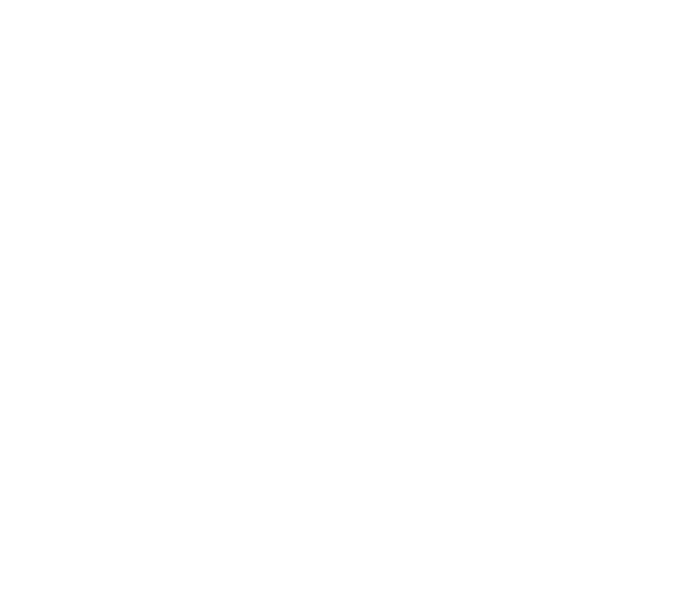
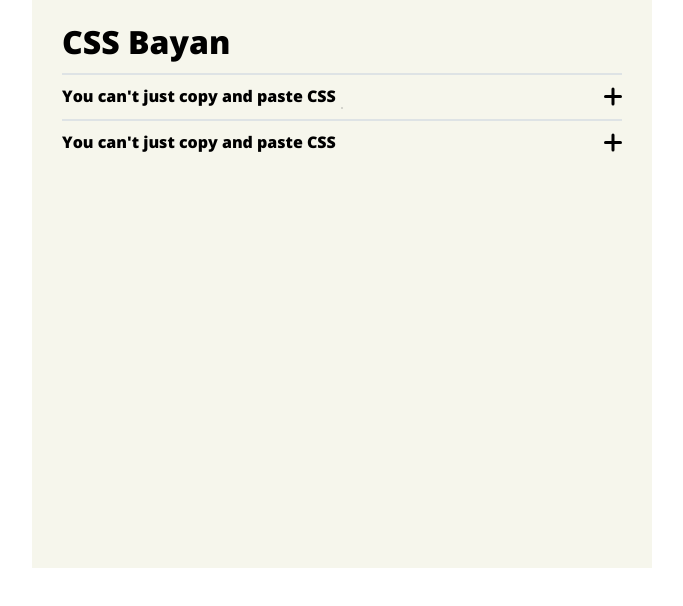
Before and after one commit to iskonplus/cssBayan, a plain HTML site: page cssBayan/index.html in a window 1280 px wide. Shown: the whole page, without its empty margins (298-981 px from the left). Drawn offline with nearby package versions, Linux system fonts and the light colour scheme.

Commit message:
feat: add basic card behavior (Fri, Mar 10, 2023 1:51:22 PM)

```diff
--- a/cssBayan/index.html
+++ b/cssBayan/index.html
@@ -6,8 +6,43 @@
     <meta name="viewport" content="width=device-width, initial-scale=1.0">
     <title>cssBayan</title>
     <link rel="stylesheet" href="style.css">
+    <link rel="preconnect" href="https://fonts.googleapis.com">
+<link rel="preconnect" href="https://fonts.gstatic.com" crossorigin>
+<link href="https://fonts.googleapis.com/css2?family=Alfa+Slab+One&family=Open+Sans:ital,wght@0,300;0,400;0,600;0,700;0,800;1,300;1,400;1,500;1,700&display=swap" rel="stylesheet">
 </head>
 <body>
+<main>
 
+    <div class="wrapper_h1">
+        <h1>CSS Bayan</h1>
+    </div>
+
+    <article>
+        <div class="wrapper_head_meme">
+            <h2> You can't just copy and paste CSS</h2>
+            <div class="wrapper_status_icon">
+                <span></span>
+                <!-- <div class="line_icon"></div> -->
+            </div>
+
+        </div>
+
+        <div class="wrapper_meme_imge">
+
+        </div>
+    </article>
+
+    <article>
+        <div class="wrapper_head_meme">
+            <h2> You can't just copy and paste CSS</h2>
+            <div class="wrapper_status_icon">
+                <span></span>
+                <!-- <div class="line_icon"></div> -->
+            </div>
+
+        </div>
+    </article>
+
+</main>
 </body>
 </html>
--- a/cssBayan/style.css
+++ b/cssBayan/style.css
@@ -2,4 +2,95 @@
     margin: 0;
     padding: 0;
     box-sizing: border-box;
+    font-family: 'Alfa Slab One', cursive;
+    font-family: 'Open Sans', sans-serif;
 }
+
+main{
+    max-width: 620px;
+    width: 100%;
+    margin: auto;
+    height: 568px;
+    background-color: #F6F6EC;
+    padding: 20px 30px;
+}
+
+.wrapper_h1{
+    padding-bottom: 10px;
+}
+
+h1{
+    font-weight: 800;
+}
+
+article{
+    border-top: 2px solid #DEE3E5;
+    padding: 10px 0px;
+}
+
+.wrapper_head_meme{
+    display: flex;
+    justify-content: space-between;
+    align-items: center;
+    cursor: pointer;
+    /* flex-wrap: wrap; */
+}
+
+h2{
+    font-size: 16px;
+    font-weight: 800;
+}
+.wrapper_status_icon{
+    min-width: 18px;
+    height: 18px;
+    /* border: 1px solid rgba(0, 0, 0, 0.139); */
+    margin-left: 20px;
+    display: flex;
+    align-items: center;
+    position: relative;
+    transition: .3s;
+}
+
+/* добавляем "гамбургер" */
+.wrapper_status_icon > span,
+.wrapper_status_icon > span::before {
+  display: block;
+  position: absolute;
+  width: 100%;
+  height: 3px;
+  background-color: #000000;
+  border-radius: 4px;
+}
+
+.wrapper_status_icon > span {
+   transform: rotate(90deg);
+
+}
+
+.wrapper_status_icon > span::before {
+  content: '';
+  top: 0px;
+  transform: rotate(90deg);
+
+}
+
+article:hover .wrapper_status_icon {
+    transform: rotate(45deg);
+ }
+
+ .wrapper_meme_imge{
+    width: 0px;
+    height: 0px;
+    border: 1px solid rgba(0, 0, 0, 0.139);
+    margin: 0px auto;
+    cursor: pointer;
+transition: .5s;
+ }
+
+ article:hover .wrapper_meme_imge {
+    width: 200px;
+    height: 200px;
+    margin: 20px auto;
+
+
+ }
```
